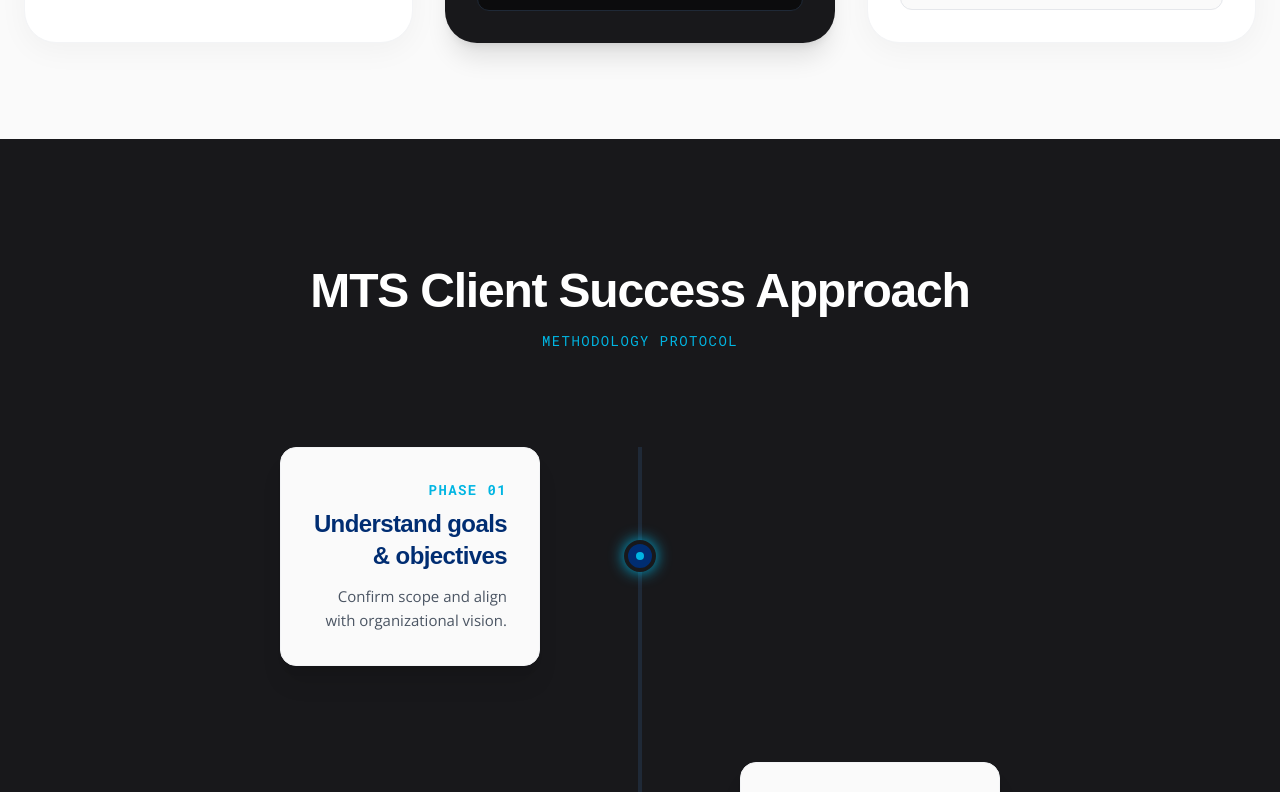
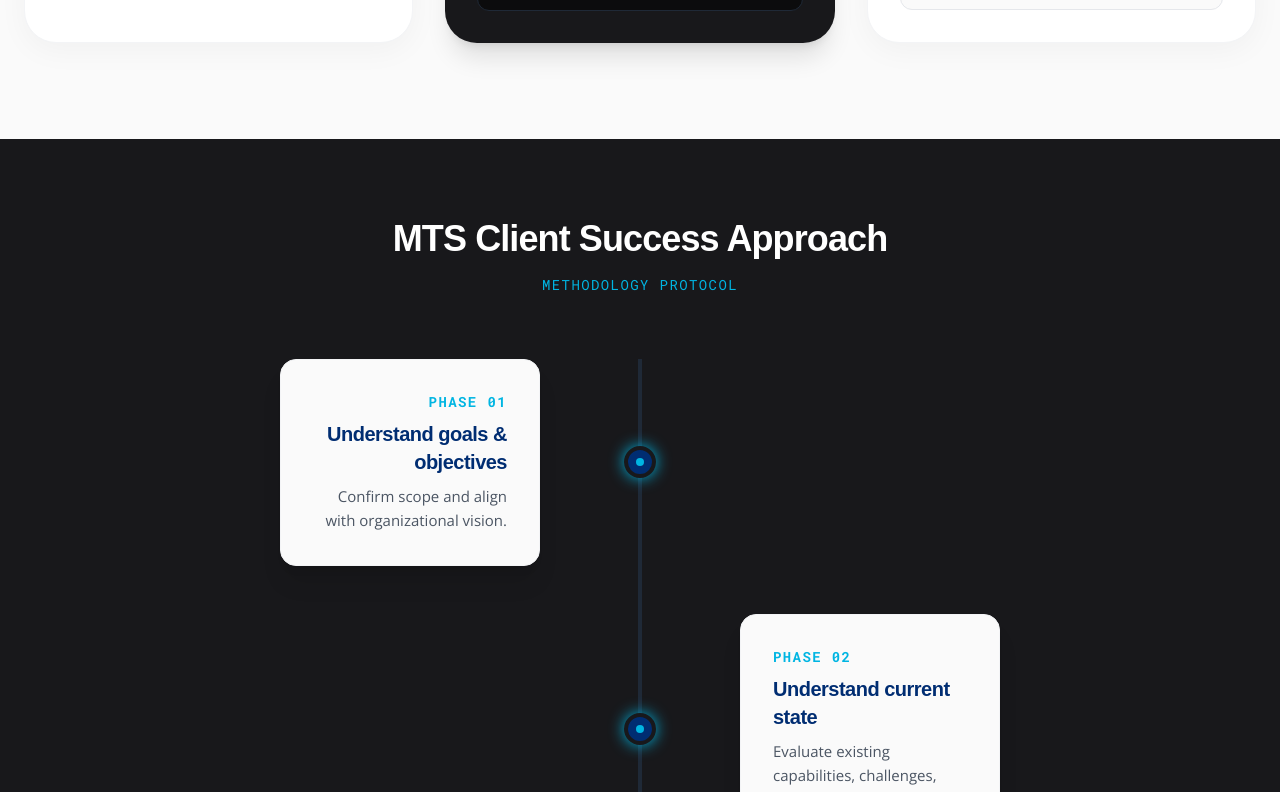
Before and after one commit to bigbrojake/messinaweb, a React (Vite) app: page / in a window 1280 px wide. Shown: the part 1660-2452 px from the top of the page. Built offline with nearby package versions, Linux system fonts and the light colour scheme.

Commit message:
V3 Refinements - Compacting methodology, hero swap, manifesto fix, case studies swap

```diff
--- a/src/components/about/Manifesto.jsx
+++ b/src/components/about/Manifesto.jsx
@@ -17,8 +17,8 @@ export default function Manifesto() {
                 const words = text.split(' ');
                 words.forEach(word => {
                     const span = document.createElement('span');
-                    span.className = 'inline-block opacity-0 translate-y-4 mr-2 or-3';
-                    span.innerText = word + ' ';
+                    span.className = 'inline-block opacity-0 translate-y-4';
+                    span.innerHTML = word + '&nbsp;';
                     textRef.current.appendChild(span);
                 });
 
--- a/src/components/case-studies/CaseStudyGrids.jsx
+++ b/src/components/case-studies/CaseStudyGrids.jsx
@@ -33,7 +33,7 @@ export default function CaseStudyGrids() {
   ];
 
   return (
-    <section className="py-24 px-6 w-full max-w-7xl mx-auto relative z-10 border-t border-gray-100 mt-12">
+    <section className="pb-24 pt-8 px-6 w-full max-w-7xl mx-auto relative z-10">
       <div className="grid grid-cols-1 lg:grid-cols-2 gap-12 lg:gap-16">
         {studies.map((study, i) => (
           <div key={i} className="group flex flex-col gap-6 cursor-pointer">
--- a/src/components/case-studies/RoiDashboard.jsx
+++ b/src/components/case-studies/RoiDashboard.jsx
@@ -38,7 +38,7 @@ export default function RoiDashboard() {
     }, []);
 
     return (
-        <section ref={containerRef} className="pt-32 pb-24 px-6 max-w-7xl mx-auto w-full">
+        <section ref={containerRef} className="py-24 px-6 max-w-7xl mx-auto w-full border-t border-gray-100 mt-12">
             <div className="mb-20 text-center">
                 <h1 className="text-sm font-mono tracking-widest uppercase text-accent font-semibold mb-4">The Impact Archive</h1>
                 <h2 className="text-5xl md:text-7xl font-heading font-black text-primary uppercase tracking-tighter">ROI Dashboards</h2>
--- a/src/components/home/FeaturesSection.jsx
+++ b/src/components/home/FeaturesSection.jsx
@@ -6,7 +6,7 @@ export default function FeaturesSection() {
     return (
         <section className="py-24 px-6 max-w-7xl mx-auto relative z-20">
             <div className="mb-16 text-center">
-                <h2 className="text-3xl md:text-5xl font-heading font-bold text-primary mb-4">Core Consulting Pillars</h2>
+                <h2 className="text-3xl md:text-5xl font-heading font-bold text-primary mb-4">Core Messina Pillars</h2>
                 <p className="text-gray-500 font-body max-w-2xl mx-auto">
                     Delivering precision consulting through proven methodologies, integrated telemetries, and flexible scaling.
                 </p>
--- a/src/components/home/HeroSection.jsx
+++ b/src/components/home/HeroSection.jsx
@@ -20,7 +20,7 @@ export default function HeroSection() {
             {/* Background Image & Gradient overlay */}
             <div
                 className="absolute inset-0 bg-cover bg-center bg-no-repeat"
-                style={{ backgroundImage: 'url("https://images.unsplash.com/photo-1558494949-ef010cbdcc31?q=80&w=2034&auto=format&fit=crop")' }}
+                style={{ backgroundImage: 'url("https://images.unsplash.com/photo-1451187580459-43490279c0fa?q=80&w=2072&auto=format&fit=crop")' }}
             >
                 <div className="absolute inset-0 bg-gradient-to-t from-primary/95 via-primary/50 to-transparent mix-blend-multiply"></div>
                 <div className="absolute inset-0 bg-gradient-to-t from-textDark/90 via-textDark/40 to-transparent"></div>
--- a/src/components/home/Methodology.jsx
+++ b/src/components/home/Methodology.jsx
@@ -40,9 +40,9 @@ export default function Methodology() {
     }, []);
 
     return (
-        <section ref={containerRef} className="py-24 md:py-32 w-full bg-textDark relative z-10">
-            <div className="max-w-4xl mx-auto px-6 text-center mb-24">
-                <h2 className="text-3xl md:text-5xl font-heading font-bold text-white mb-4">MTS Client Success Approach</h2>
+        <section ref={containerRef} className="py-16 md:py-20 w-full bg-textDark relative z-10">
+            <div className="max-w-4xl mx-auto px-6 text-center mb-16">
+                <h2 className="text-3xl md:text-4xl font-heading font-bold text-white mb-4">MTS Client Success Approach</h2>
                 <p className="text-accent font-mono text-sm tracking-widest uppercase mb-12">Methodology Protocol</p>
             </div>
 
@@ -50,7 +50,7 @@ export default function Methodology() {
                 {/* Vertical Line */}
                 <div className="absolute left-[28px] md:left-1/2 top-0 bottom-0 w-1 bg-gray-800 -translate-x-1/2"></div>
 
-                <div className="flex flex-col gap-12 md:gap-24 relative">
+                <div className="flex flex-col gap-8 md:gap-12 relative">
                     {steps.map((step, i) => {
                         const isEven = i % 2 === 0;
                         return (
@@ -65,7 +65,7 @@ export default function Methodology() {
                                 <div className={`w-full md:w-[45%] pl-16 md:pl-0 ${isEven ? 'md:pr-16 text-left md:text-right' : 'md:pl-16 text-left'}`}>
                                     <div className="bg-background rounded-2xl p-6 md:p-8 shadow-xl border border-gray-100 hover:scale-[1.02] transition-transform duration-300">
                                         <span className="text-accent font-mono font-bold text-sm mb-2 block tracking-widest">PHASE {step.num}</span>
-                                        <h3 className="text-2xl font-heading font-bold text-primary mb-3">
+                                        <h3 className="text-xl font-heading font-bold text-primary mb-2">
                                             {step.title}
                                         </h3>
                                         <p className="text-gray-600 font-body text-[15px] leading-relaxed">
--- a/src/pages/CaseStudies.jsx
+++ b/src/pages/CaseStudies.jsx
@@ -4,9 +4,9 @@ import ExecutiveTestimonials from '../components/case-studies/ExecutiveTestimoni
 
 export default function CaseStudies() {
     return (
-        <div className="w-full bg-background min-h-screen">
+        <div className="w-full bg-background min-h-screen pt-24 mt-2">
+            <CaseStudyGrids />
             <RoiDashboard />
-            <CaseStudyGrids />
             <ExecutiveTestimonials />
         </div>
     );
```
